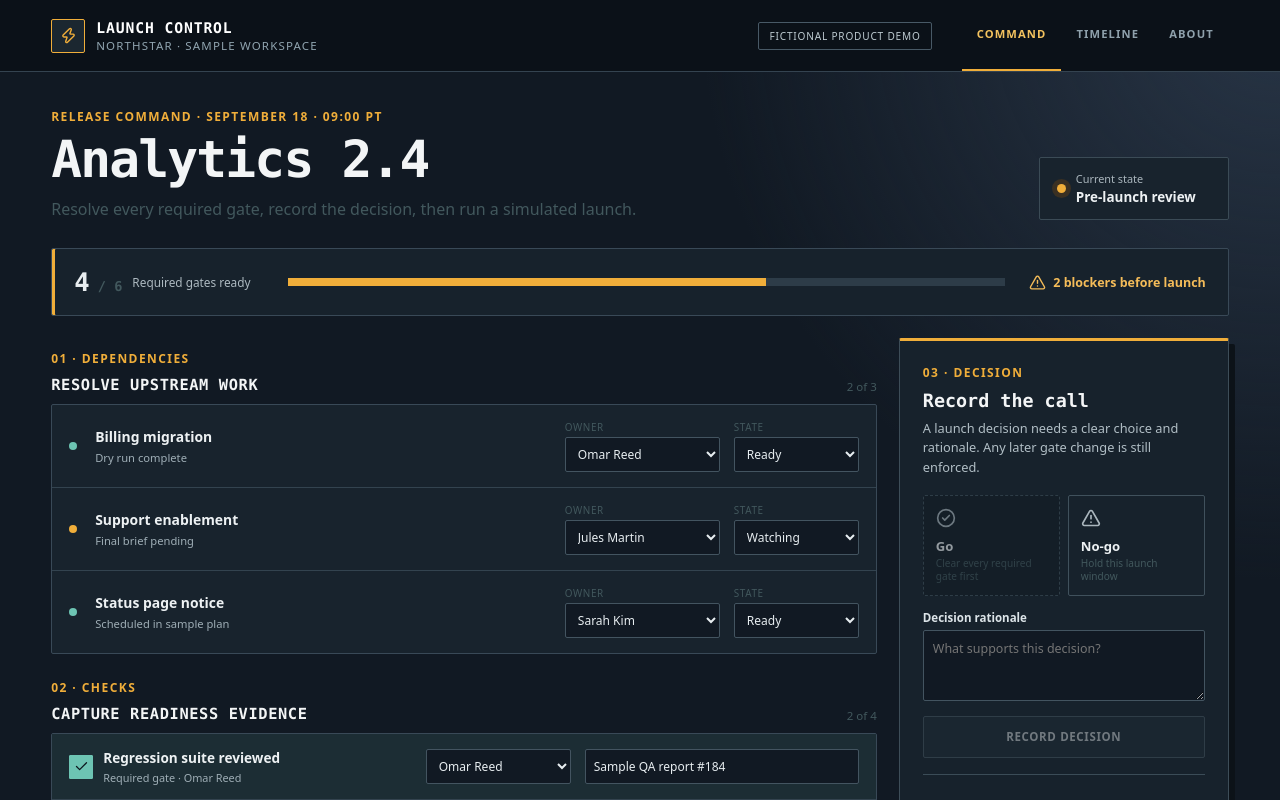
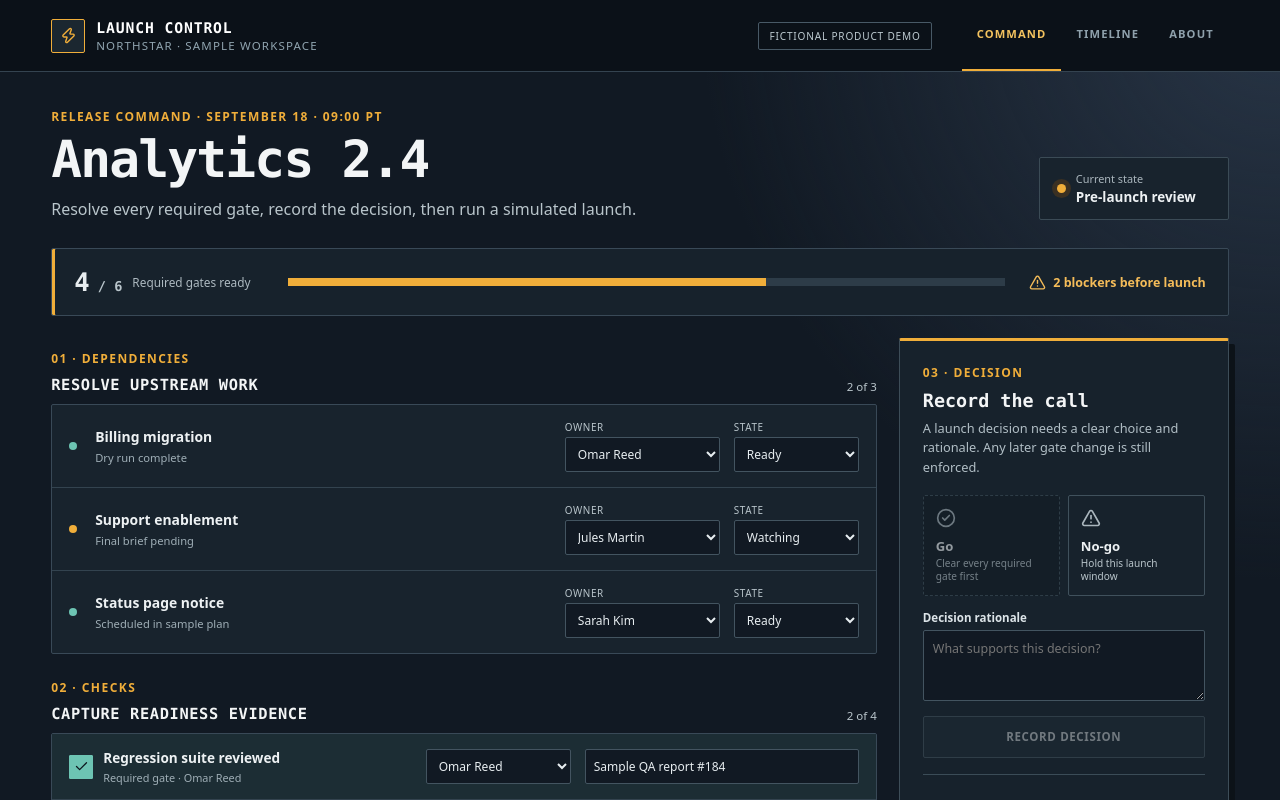
Before and after one commit to mvahedi2020/Launch-Control, a React (Vite) app: page / in a window 1280 px wide. Shown: the top 800 px of the page. Built offline with nearby package versions, Linux system fonts and the light colour scheme.

Commit message:
Improve command room contrast

```diff
--- a/src/accessibility.css
+++ b/src/accessibility.css
@@ -1,2 +1,2 @@
-.command-head p:not(.eyebrow),.scorebar .score strong small,.section-title>span,.dependency label>span,.decision-options label>span>small,footer>span{color:#42585d}
-.command-head>div>p:not(.eyebrow){color:#42585d}
+.command-head p:not(.eyebrow),.scorebar .score strong small,.section-title>span,.dependency label>span,.decision-options label>span>small,footer>span{color:#b9c5cb}
+.command-head>div>p:not(.eyebrow){color:#b9c5cb}
```
